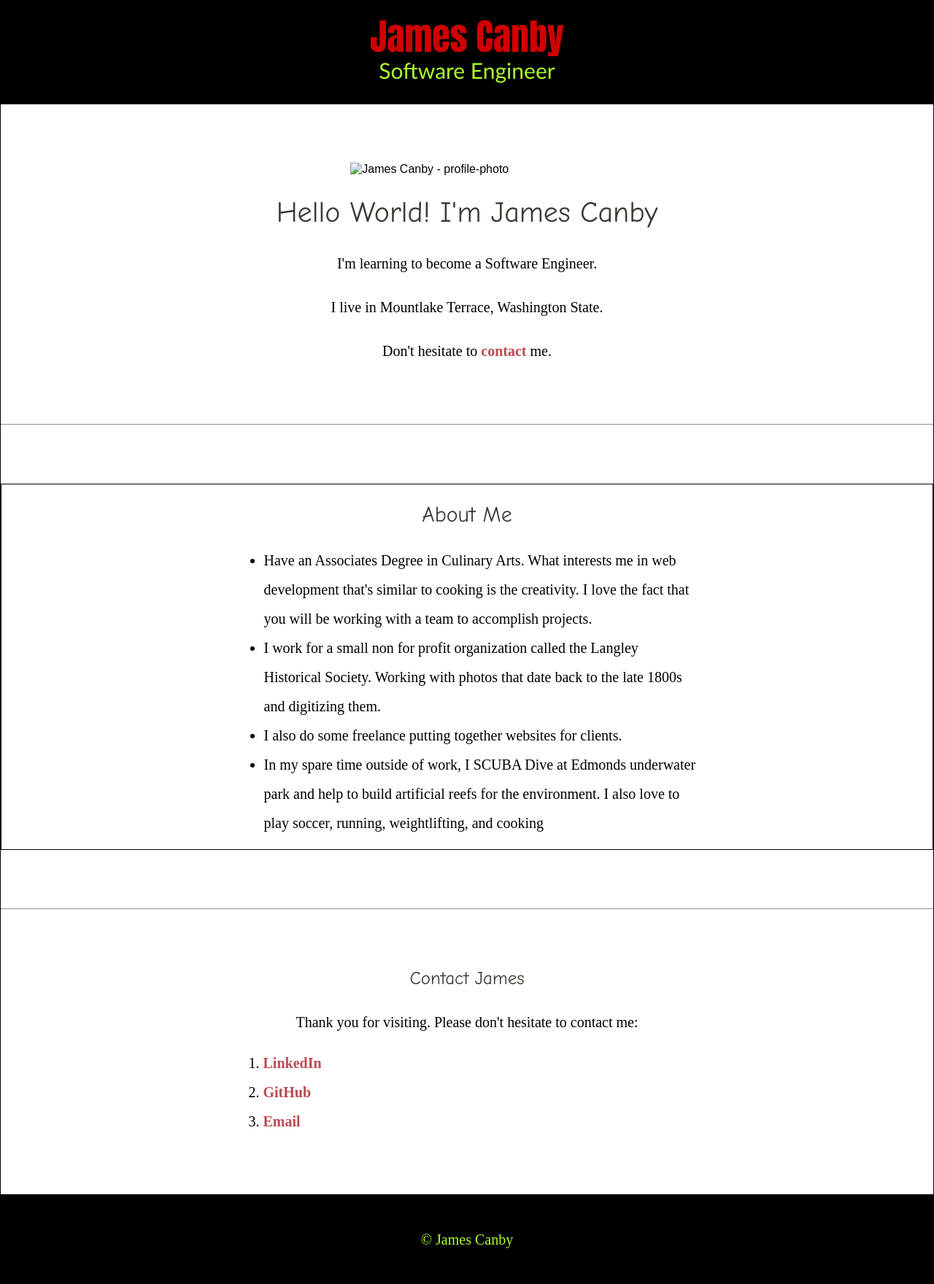
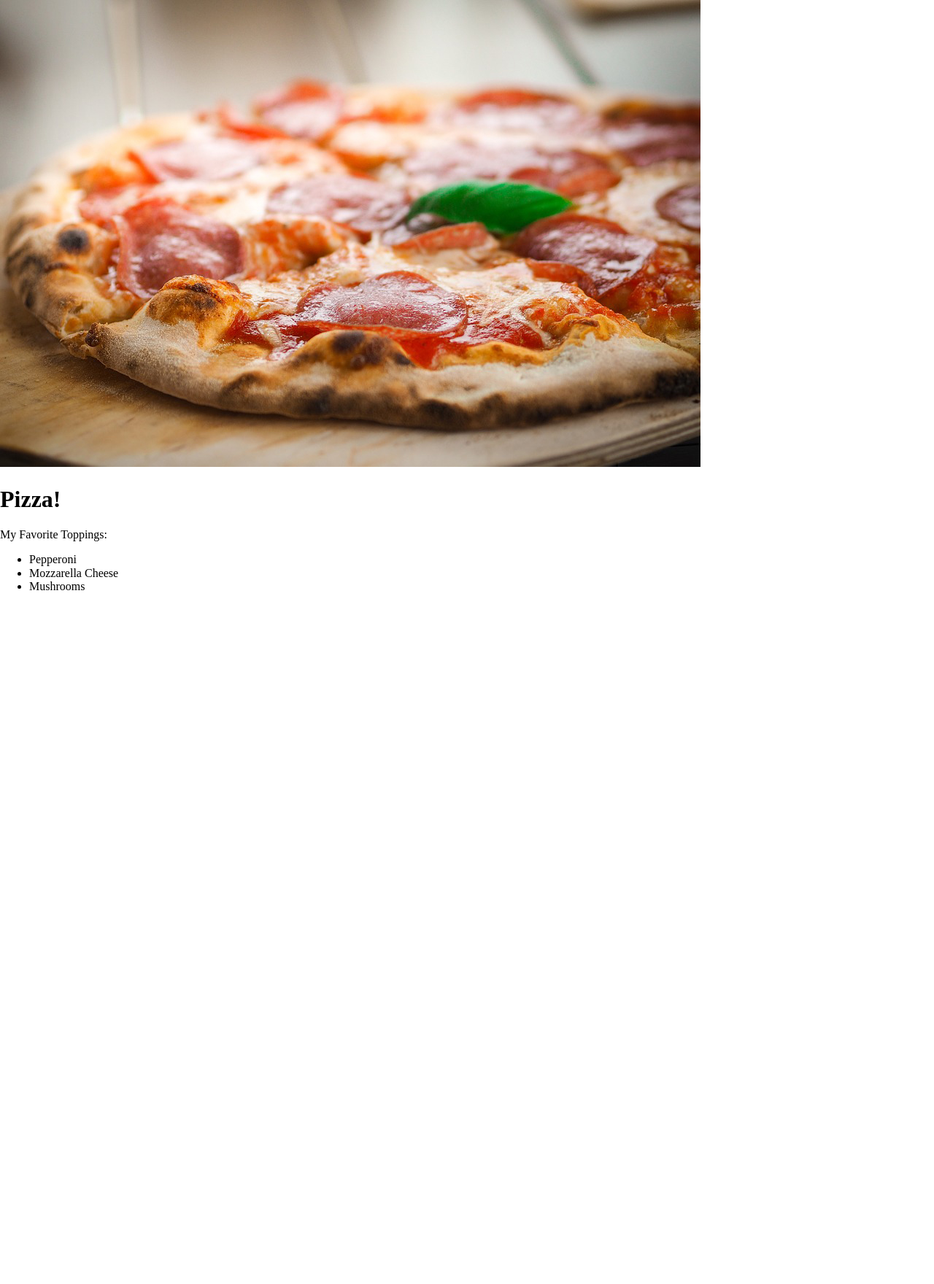
Before and after one commit to jamescanby/My-pizza, a plain HTML site: page index.html in a window 1280 px wide. Shown: the whole page at 73% size. After the commit the page ends 830 px from the top, so only its background shows below. Drawn offline with nearby package versions, Linux system fonts and the light colour scheme.

Commit message:
Add files via upload

```diff
--- a/index.html
+++ b/index.html
@@ -1,71 +1,33 @@
 <!DOCTYPE html>
-<html lang="en">
-  <head>
-    <meta charset="utf-8">
-    <meta name="viewport" content="width=device-width">
-    <title>James Canby | Software Engineer | Portfolio</title>
-    <link href='https://necolas.github.io/normalize.css/8.0.1/normalize.css' rel='stylesheet' type='text/css'/>
-    <link href="style.css" rel="stylesheet" type="text/css" />
-  </head>
+<html>
+<head>
+
+<title>My Favorite Pizza</title>
+
+<link rel="stylesheet" href="https://cdnjs.cloudflare.com/ajax/libs/normalize/5.0.0/normalize.min.css" />
+
+<link href="style.css" rel="stylesheet" type="text/css" />
+
+</head>
+
 <body>
 
+<!-- WEB PAGE CONTENT HERE -->
 
-  <header>
-    <div class='logo'>James Canby</div>
-      <h2>Software Engineer</h2>
-  </header>
-
-  <main>
-
-
-      <!--Introduction-->
-    <section>
-      <img src="images/profile.jpg" width="40" alt='James Canby - profile-photo' class='center'/>
-      <h1>Hello World! I'm James Canby</h1>
-      <p>I'm learning to become a Software Engineer.</p>
-      <p>I live in Mountlake Terrace, Washington State.</p>
-      <p>Don't hesitate to <a href='#contact'>contact</a> me.</p> <!--place contact link here-->
-    </section>
-
-       <!--About Me-->
-  <hr> <!--place horizontal ruler here-->
-
-    <article>
-      <h2>About Me</h2>
-      <ul>
-        <li>Have an Associates Degree in Culinary Arts. What interests me in web development that's similar to cooking is the creativity. I love the fact that you will be working with a team to accomplish projects.</li>
-
-        <li> I work for a small non for profit organization called the Langley Historical Society. Working with photos that date back to the late 1800s and digitizing them.</li>
-
-        <li>I also do some freelance putting together websites for clients.</li>
-
-        <li>In my spare time outside of work, I SCUBA Dive at Edmonds underwater park and help to build artificial reefs for the environment. I also love to play soccer, running, weightlifting, and cooking</li>
-      </ul>
-    </article>
-
-  <hr> <!--place horizontal ruler here-->
-
-      <!--Contact-->
-    <section id='contact'>
-      <h3>Contact James</h3>
-      <p>Thank you for visiting. Please don't hesitate to contact me:</p>
-      <ol>
-        <li>
-          <a href='https://www.linkedin.com/in/james-canby-b13a481b6/'>LinkedIn</a>
-        </li>
-        <li>
-          <a href='https://github.com/jamescanby'>GitHub</a>
-        </li>
-        <li>
-          <a href='mailto:jbcanby5@gmail.com'>Email</a> <!--use mailto for email address-->
-      </ol>
-    </section>
-  </main>
-
-  <footer>
-    <p>&copy; James Canby</p>
-  </footer>
-
+<div class="pageContainer">
+  <div class="imageContainer">
+    <img src="images/pizza.jpg" alt="Pizza with pepperoni and cheese." />
+  </div>
+  <div class="textContainer">
+    <h1>Pizza!</h1>
+    <p>My Favorite Toppings: </p>
+    <ul>
+      <li>Pepperoni</li>
+      <li>Mozzarella Cheese</li>
+      <li>Mushrooms</li>
+    </ul>
+  </div>
+</div>
 
 </body>
 </html>
--- a/style.css
+++ b/style.css
@@ -1,98 +1,85 @@
-/*--General Styles--*/
+<!DOCTYPE html>
+<html>
 
-body {
-  margin: 0;
-  font-family: Arial, sans-serif;
-  background-image: url(images/double-bubble-outline.png) /*place the background here*/
-}
+<head>
+	<meta charset="utf-8">
+	<meta name="viewport" content="width=device-width">
+	<title>Jenny Thinkful | Software Developer | Portfolio</title>
+	<link href="https://cdnjs.cloudflare.com/ajax/libs/normalize/8.0.1/normalize.min.css" rel="stylesheet" type="text/css" />
+	<link href="https://fonts.googleapis.com/css2?family=Montserrat+Alternates:wght@400;500;700&family=Montserrat:wght@300;700&family=Nanum+Pen+Script&display=swap"
+	 rel="stylesheet">
+	<link rel="stylesheet" type="text/css" href="style.css">
+</head>
 
-header {
-	height: 140px;
-  background-color: black/*header set to black*/
-}
+<body>
 
-.logo {
-  font-family: Impact;
-  font-size: 50px;
-  color: #d00000;
-  text-align: center;
-  letter-spacing: -3;
-  margin: 0;
-  padding: 20px 0 0 0;
-}
+	<header>
+		<div class="logo">Jenny Thinkful</div>
+		<h2>Software Developer</h2>
+	</header>
+
+	<main>
+
+		<!-- Introduction -->
+		<section>
+			<img src="images/introduction/profile.jpg" alt="Jenny Thinkful - Profile Photo">
+      <h1>Hi! I'm Jenny Thinkful</h1>
+      <p>I am a software developer living in Denver, Colorado.</p>
+        <p>As a former music teacher, I'm interested in:</p>
+        <ul>
+          <li>Web designs that make the heart sing.</li>
+          <li>Quality code that hits the right note.</li>
+          <li>Jamming with like-minded developers.</li>
+        </ul>
+
+        <p>Please take a look at my website and feel free to <a href="#contact">Contact Me!</a></p>
+    </section>
+
+    <!-- About Me -->
+    <section>
+      <h2 class="border-top">About Jenny</h2>
+        <p>After graduating college, I became a music teacher and worked with beginners and professionals. While I love music, I also found that I really enjoyed putting together my own personal websites for my business.</p>
+
+        <p>As a student at <a href="http://thinkful.com">Thinkful</a>, I've begun my journey to becoming a software developer and couldn't be happier!</a>
+
+        <p>If you're looking to hire a new developer (or are looking for a partner for a hackathon) please reach out! I am so excited to work with other developers to build great software.</p>
+      </section>
+
+      <!-- Contact -->
+      <section id="contact">
+        <h2 class="border-top">Contact Jenny</h2>
+        <p>I'd love to hear from you! Please feel free to contact or follow me:</p>
+        <ol>
+          <li>
+            <a href="https://linkedin.com">LinkedIn</a>
+          </li>
+          <li>
+             <a href="https://github.com/jennythinkful">GitHub</a>
+          </li>
+        </ol>
+        <iframe src="https://www.google.com/maps/embed?pb=!1m19!1m8!1m3!1d49088.29941129149!2d-105.0253561!3d39.7392305!3m2!1i1024!2i768!4f13.1!4m8!3e6!4m5!1s0x876b80aa231f17cf%3A0x118ef4f8278a36d6!2sDenver%2C%20Colorado!3m2!1d39.739235799999996!2d-104.990251!4m0!5e0!3m2!1sen!2sus!4v1583178471146!5m2!1sen!2sus" height="450" allowfullscreen=""></iframe>
+        </section>
+    </main>
+
+    <footer>
+      <p>&copy; Jenny Thinkful</p>
+    </footer>
+
+    <script src="script.js"></script>
+</body>
+
+</html>
 
 
-header h2 {
-	font-family: 'Trebuchet MS';
-	color: greenyellow;
-	margin: 0px;
-	font-size: 30px;
-	text-align: center;
-}
-
-footer {
-  background-color: black/*footer background set to black*/
-}
-
-section, article {
-	padding: 0 25%;
-  margin: 80px 0;
-}
-
-/*--Type --*/
-
-h1, h2, h3 {
-  font-family: 'Comic Sans MS';
-	color: #403933;
-  text-align: center;
-  font-weight: 500;
-}
-
-h1 { font-size: 40px; }
-h2 { font-size: 30px; }
-h3 { font-size: 25px; }
-
-p, li {
- font-family: 'Airal Black', Airal;
- line-height: 2em;
- margin-bottom: 0;
- font-size: 20px;
-}
-
-p {
-  text-align: center; /*center paragraphs.*/
-}
-
-a {
-	font-weight: 700;
-	text-decoration: none;
-}
-a:link { color: #BC4B51; }/*add different colors to the links*/
-a:visited { color: #BC4B51; }
-a:hover { color: #F4A259; }
-a:active { color: #F4E285; }
-a:hover {
-	text-decoration: underline;	/*underline text*/
-
-}
-
-em {
-  font-weight: bold;
-  font-style: normal;
-}
-
-footer p {
-	color:  greenyellow;
-	text-align: center;
-  padding: 40px;
-  margin: 0;
-}
 
 
-header, main, footer, article {
-  border: 1px solid black; /*use semantic containers*/
+/* ---- Advanced ---- */
+/* This tag is a bit advanced for this lesson,
+   but is needed to wrap the pageContainer
+   around any sized content that is floated within it. */
+
+.pageContainer:after {
+  content: " ";
+  display: table;
+  clear: both;
 }
-
-.center {
-  display: block; margin-left: auto; margin-right: auto; width: 50% /*use .center here*/
-}
```
